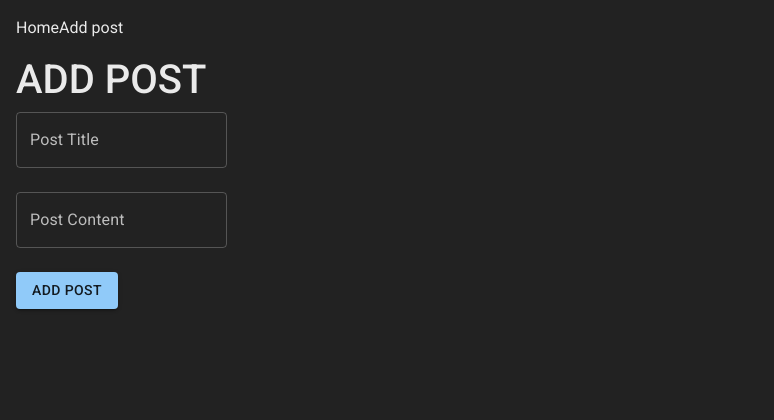
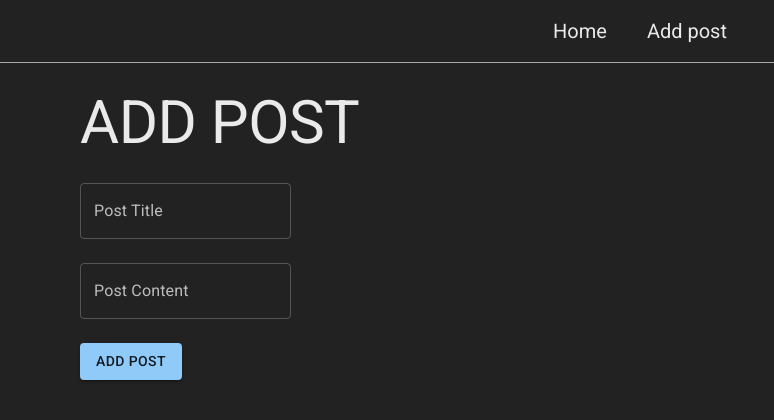
Before and after one commit to Stas-sklyar/kallmetest, a Next.js app: page /add-post in a window 1280 px wide. Shown: the top 420 px of the page, without its empty margins (0-774 px from the left). Built offline with nearby package versions, Linux system fonts and the light colour scheme.

Commit message:
add some styles

```diff
--- a/components/Date/Date.tsx
+++ b/components/Date/Date.tsx
@@ -1,11 +1,11 @@
 import { parseISO, format } from 'date-fns';
-import { NextPage } from 'next';
+import { FC } from 'react';
 
 interface Props {
     dateString: string
 }
 
-const Date: NextPage<Props> = ({ dateString }) => {
+const Date: FC<Props> = ({ dateString }) => {
     const date = parseISO(dateString)
     return <time dateTime={dateString}>{format(date, 'LLLL d, yyyy')}</time>
 }
--- /dev/null
+++ b/components/Header/Header.tsx
@@ -0,0 +1,29 @@
+import { Box, createTheme, Grid } from '@mui/material';
+import Link from 'next/link';
+import React, { FC } from "react";
+
+type IProps = {
+}
+
+const Header: FC<IProps> = () => {
+
+    return (
+        <header>
+            <Grid
+                columnSpacing={5}
+                container
+                sx={{ px: 5, py: 2, mb: 3, fontSize: 20, borderBottom: '1px solid #aaa' }}
+                justifyContent="center"
+            >
+                <Grid item>
+                    <Link href="/">Home</Link>
+                </Grid>
+                <Grid item>
+                    <Link href="/add-post">Add post</Link>
+                </Grid>
+            </Grid>
+        </header>
+    );
+}
+
+export default Header
--- a/components/Layout/Layout.tsx
+++ b/components/Layout/Layout.tsx
@@ -1,8 +1,7 @@
-import { Box, createTheme, CssBaseline } from '@mui/material';
+import { Box, Container, createTheme } from '@mui/material';
 import { ThemeProvider } from '@mui/material/styles';
-import type { NextPage } from 'next'
-import Link from 'next/link';
-import React, { ReactElement } from "react";
+import React, { FC } from "react";
+import Header from '../Header/Header';
 
 const darkTheme = createTheme({
     palette: {
@@ -14,22 +13,19 @@ type IProps = {
     children: React.ReactNode
 }
 
-const Layout: NextPage<IProps> = ({ children }) => {
+const Layout: FC<IProps> = ({ children }) => {
 
     return (
         <ThemeProvider theme={darkTheme}>
 
-            <header>
-                <Box sx={{ p: 2 }}>
-                    <Link href={"/"}>Home</Link>
-                    <Link href={"/add-post"}>Add post</Link>
-                </Box>
-            </header>
+            <Header />
 
             <main>
-                <Box sx={{ px: 2 }}>
-                    {children}
-                </Box>
+                <Container fixed>
+                    <Box sx={{ px: 2 }}>
+                        {children}
+                    </Box>
+                </Container>
             </main>
 
         </ThemeProvider>
--- a/components/PostCard/PostCard.tsx
+++ b/components/PostCard/PostCard.tsx
@@ -1,5 +1,4 @@
-import { CardActionArea, CardMedia, CardContent, Typography, Box } from '@mui/material';
-import Link from 'next/link';
+import { CardActionArea, CardContent, Typography, Box } from '@mui/material';
 import { FC } from 'react';
 import { Card } from 'react-bootstrap';
 
@@ -13,7 +12,7 @@ const PostCard: FC<IProps> = ({ post }) => {
         <Box sx={{ width: 300 }}>
             <Card>
                 <CardActionArea>
-                    <CardContent sx={{ color: "#000000" }}>
+                    <CardContent sx={{ color: "#111111" }}>
                         <Typography gutterBottom variant="h5" component="h5">
                             {post.title}
                         </Typography>
--- a/pages/add-post/index.tsx
+++ b/pages/add-post/index.tsx
@@ -1,7 +1,7 @@
 import type { NextPage } from 'next';
 import Layout from '../../components/Layout/Layout';
 import TextField from '@mui/material/TextField';
-import { Button, Grid } from '@mui/material';
+import { Button, Grid, Typography } from '@mui/material';
 import { FormEvent, useState } from 'react';
 
 interface IProps {
@@ -28,7 +28,14 @@ const AddPost: NextPage<IProps> = () => {
     return (
         <Layout>
             <>
-                <h1>ADD POST</h1>
+                <Typography
+                    variant="h2"
+                    component="h1"
+                    sx={{ mb: 3 }}
+                >
+                    ADD POST
+                </Typography>
+
                 <form onSubmit={(e) => createPost(e)}>
                     <Grid
                         direction="column"
@@ -44,7 +51,7 @@ const AddPost: NextPage<IProps> = () => {
                         </Grid>
 
                         <Grid item>
-                            <Button type="submin" variant="contained">Add post</Button>
+                            <Button type="submit" variant="contained">Add post</Button>
                         </Grid>
                     </Grid>
                 </form>
```
Also changed, not shown: pages/index.tsx (+8 -2 lines), pages/posts/Post.module.scss (deleted, +0 -8 lines), pages/posts/[id].tsx (+25 -7 lines).
